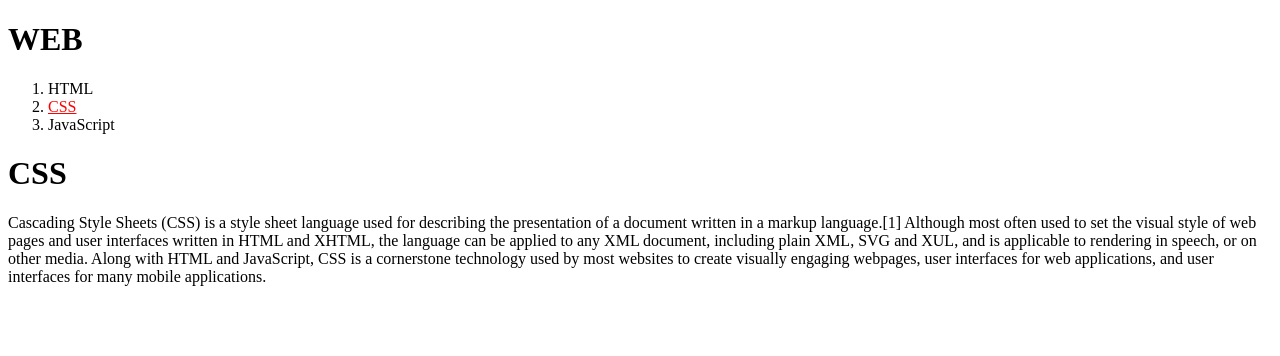
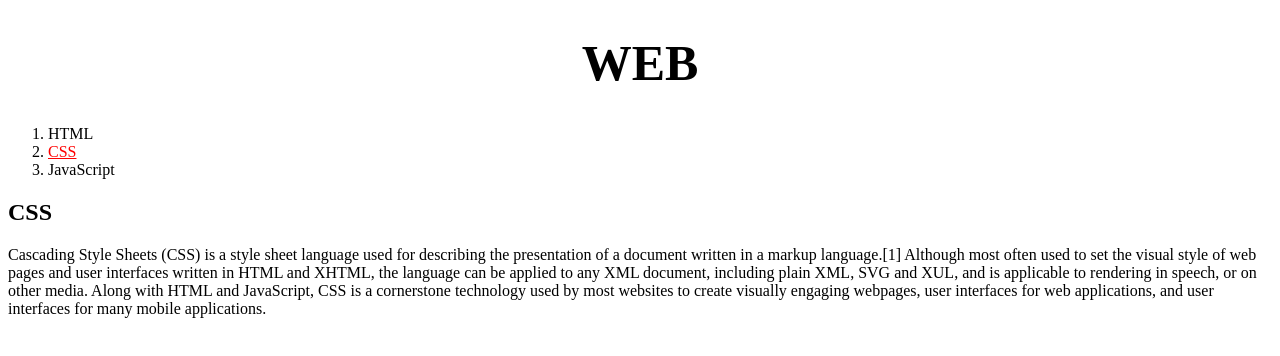
Before and after one commit to balamogoulish/webPractice, a plain HTML site: page 2.html in a window 1280 px wide. Drawn offline with Linux system fonts and the light colour scheme.

Commit message:
fix: 제목 WEB의 크기를 키우고 가운데 정렬

```diff
--- a/2.html
+++ b/2.html
@@ -7,6 +7,10 @@
             a {
                 color:black;
                 text-decoration: none; /*text에 부여된 장식을 없앰 => 밑줄 제거*/
+            }
+            h1 {
+                font-size: 50px;
+                text-align: center;
             }
         </style>
     </head>
@@ -19,7 +23,7 @@
             <li><a href="3.html">JavaScript</a></li>
         </ol>
 
-        <h1>CSS</h1>
+        <h2>CSS</h2>
         <p>
             Cascading Style Sheets (CSS) is a style sheet language
              used for describing the presentation of a document written in a markup language.[1]
```
